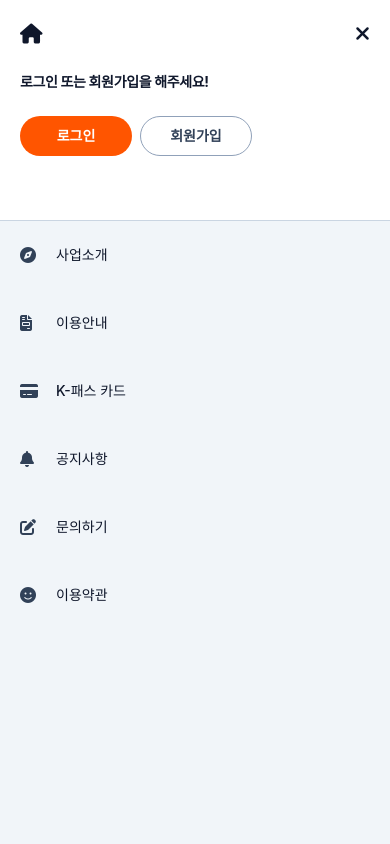
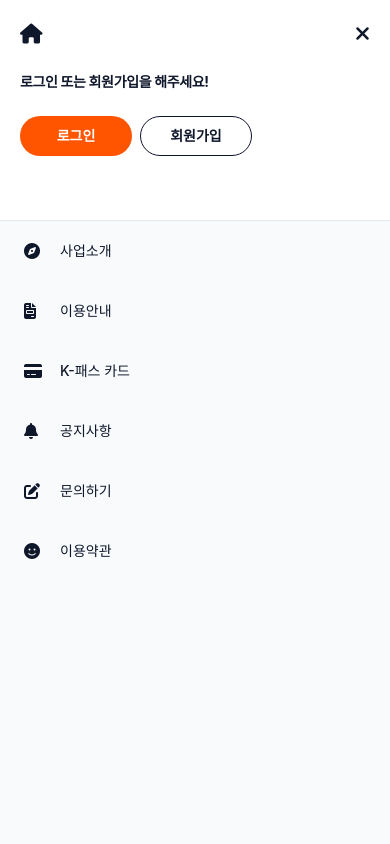
Before and after one commit to mimmizzang/project-kpass, a website built with Vite: page index.html in a window 390 px wide. Both pictures are taken after a click on the button 365 px from the left and 30 px from the top of the page. Shown: the top 844 px of the page. Built offline with nearby package versions, Linux system fonts and the light colour scheme.

Commit message:
fix: adjust overall header and menu layout for pc and mobile

```diff
--- a/index.html
+++ b/index.html
@@ -14,14 +14,14 @@
     <header
       class="fixed top-0 right-0 left-0 z-40 w-full bg-white lg:relative lg:top-auto lg:right-auto lg:left-auto lg:z-auto lg:border-b lg:border-slate-100"
     >
-      <div class="mx-auto flex max-w-7xl items-center justify-between p-4 lg:py-5">
+      <div class="mx-auto flex max-w-[1200px] items-center justify-between px-4 py-3 md:px-8 md:py-4 lg:px-6 lg:py-5">
         <h1 class="flex items-center">
           <a href="/" class="text-xl lg:text-4xl">
             <i class="fa-solid fa-subway"></i>
           </a>
         </h1>
 
-        <nav class="hidden items-center space-x-14 text-lg font-semibold lg:flex">
+        <nav class="hidden items-center space-x-14 text-base font-semibold lg:flex">
           <a href="#">사업소개</a>
           <a href="#">이용안내</a>
           <a href="#">K-패스 카드</a>
@@ -29,11 +29,9 @@
           <a href="#">문의하기</a>
         </nav>
 
-        <div class="hidden items-center space-x-3 text-xs lg:flex">
-          <a href="#">로그인</a>
-          <span class="text-slate-300">|</span>
-          <a href="#">회원가입</a>
-          <span class="text-slate-300">|</span>
+        <div class="hidden items-center divide-x divide-slate-300 text-xs font-medium lg:flex">
+          <a href="#" class="px-3">로그인</a>
+          <a href="#" class="px-3">회원가입</a>
         </div>
 
         <button id="menu-open-btn" class="text-xl lg:hidden">
@@ -45,7 +43,7 @@
     <!-- 모바일 메뉴 -->
     <div id="mobile-menu" class="fixed inset-0 z-50 hidden bg-white">
       <div class="flex h-full w-full flex-col">
-        <div class="space-y-6 p-5 pb-16">
+        <div class="space-y-6 p-5 pb-16 md:px-8 lg:px-10">
           <div class="flex items-center justify-between text-xl">
             <button id="menu-home-btn"><i class="fa-solid fa-house"></i></button>
             <button id="menu-close-btn"><i class="fa-solid fa-xmark"></i></button>
@@ -54,39 +52,51 @@
           <div class="text-sm font-bold tracking-tight">로그인 또는 회원가입을 해주세요!</div>
 
           <div class="flex gap-2">
-            <button class="h-10 w-28 rounded-full bg-[#ff5500] text-sm font-bold text-white">로그인</button>
-            <button class="h-10 w-28 rounded-full border border-slate-400 bg-white text-sm font-bold text-slate-700">
-              회원가입
-            </button>
+            <button class="h-10 w-28 rounded-full bg-[#ff5500] text-sm font-semibold text-white">로그인</button>
+            <button class="h-10 w-28 rounded-full border bg-white text-sm font-semibold">회원가입</button>
           </div>
         </div>
 
-        <div class="flex-1 overflow-y-auto border-t border-slate-300 bg-slate-100 px-5 py-1">
-          <nav class="flex flex-col space-y-2">
-            <a href="#" class="flex items-center gap-4 py-5 text-sm font-medium">
-              <i class="fa-solid fa-compass w-5 text-base text-slate-700"></i>
+        <div class="flex flex-1 flex-col overflow-y-auto border-t border-slate-200 bg-slate-50">
+          <nav class="min-h-full w-full">
+            <ul class="flex min-h-full w-full flex-col">
+              <li class="flex w-full">
+                <a href="#" class="flex items-center gap-4 px-6 py-5 text-sm font-medium">
+                  <i class="fa-solid fa-compass w-5 text-base"></i>
                   <span>사업소개</span>
                 </a>
-            <a href="#" class="flex items-center gap-4 py-5 text-sm font-medium">
-              <i class="fa-solid fa-file-invoice w-5 text-base text-slate-700"></i>
+              </li>
+              <li class="flex w-full">
+                <a href="#" class="font-mesdium flex items-center gap-4 px-6 py-5 text-sm">
+                  <i class="fa-solid fa-file-invoice w-5 text-base"></i>
                   <span>이용안내</span>
                 </a>
-            <a href="#" class="flex items-center gap-4 py-5 text-sm font-medium">
-              <i class="fa-solid fa-credit-card w-5 text-base text-slate-700"></i>
+              </li>
+              <li class="flex w-full">
+                <a href="#" class="flex items-center gap-4 px-6 py-5 text-sm font-medium">
+                  <i class="fa-solid fa-credit-card w-5 text-base"></i>
                   <span>K-패스 카드</span>
                 </a>
-            <a href="#" class="flex items-center gap-4 py-5 text-sm font-medium">
-              <i class="fa-solid fa-bell w-5 text-base text-slate-700"></i>
+              </li>
+              <li class="flex w-full">
+                <a href="#" class="flex items-center gap-4 px-6 py-5 text-sm font-medium">
+                  <i class="fa-solid fa-bell w-5 text-base"></i>
                   <span>공지사항</span>
                 </a>
-            <a href="#" class="flex items-center gap-4 py-5 text-sm font-medium">
-              <i class="fa-solid fa-pen-to-square w-5 text-base text-slate-700"></i>
+              </li>
+              <li class="flex w-full">
+                <a href="#" class="flex items-center gap-4 px-6 py-5 text-sm font-medium">
+                  <i class="fa-solid fa-pen-to-square w-5 text-base"></i>
                   <span>문의하기</span>
                 </a>
-            <a href="#" class="flex items-center gap-4 py-5 text-sm font-medium">
-              <i class="fa-solid fa-face-smile w-5 text-base text-slate-700"></i>
+              </li>
+              <li class="flex w-full">
+                <a href="#" class="flex items-center gap-4 px-6 py-5 text-sm font-medium">
+                  <i class="fa-solid fa-face-smile w-5 text-base"></i>
                   <span>이용약관</span>
                 </a>
+              </li>
+            </ul>
           </nav>
         </div>
       </div>
--- a/src/style.css
+++ b/src/style.css
@@ -1,4 +1,8 @@
 @import "tailwindcss";
+
+@theme {
+  --breakpoint-lg: 1025px;
+}
 
 .swiper-slide {
   width: auto !important;
```
Lines whose indentation alone changed are shown as unchanged.
